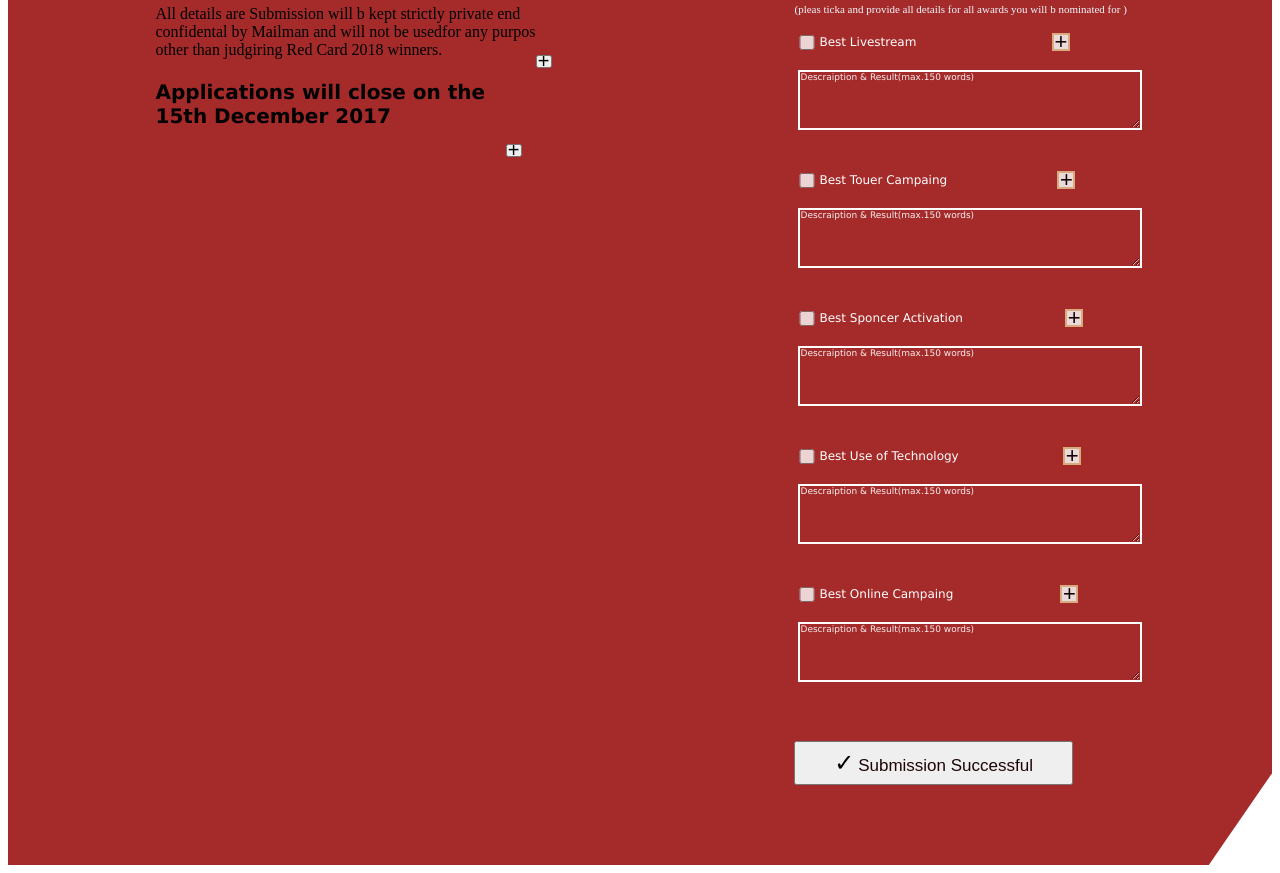
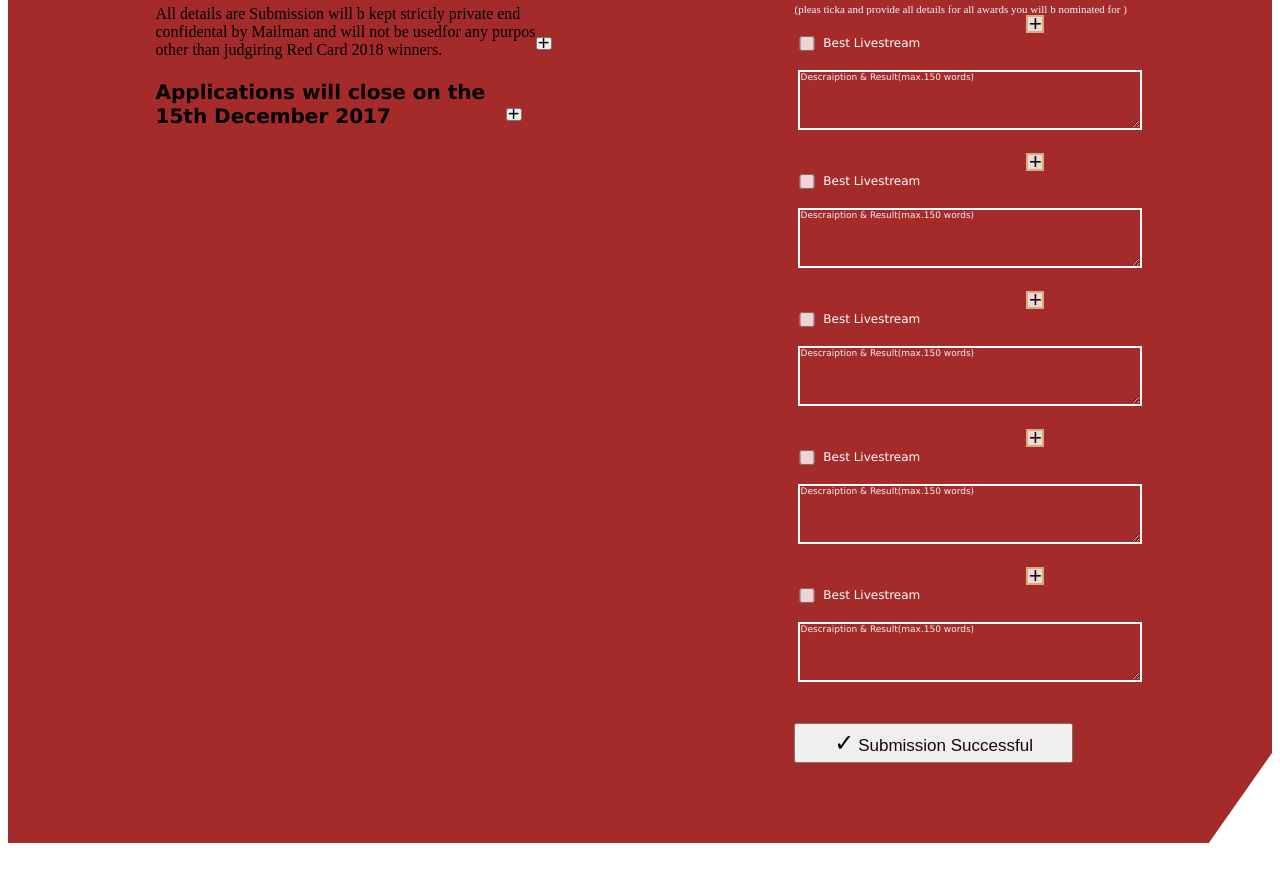
Before and after one commit to BilalRauf304/Task-3, a plain HTML site: page index.html in a window 1280 px wide. Shown: the part 413-1286 px from the top of the page. After the commit the page ends 1264 px from the top, so only its background shows below. Drawn offline with Linux system fonts and the light colour scheme.

Commit message:
commit again

```diff
--- a/index.css
+++ b/index.css
@@ -211,8 +211,8 @@ textarea::placeholder {
     color: aliceblue;
 }
 button{
-    margin:0px 0px 0px 0px;
-    height:44px ;
+    margin:-18px 0px 0px 0px;
+    height:40px ;
     width: 80%;
     text-align: center;
 }
@@ -229,3 +229,11 @@ button{
     align-items: center;
     font-size: 25px;
 }
+.best-live-flex{
+    display: flex;
+    width: 100%;
+}
+.lab-inp{
+    height: 20px;
+    width: 232px;
+}
--- a/index.html
+++ b/index.html
@@ -36,32 +36,77 @@
         </p>
         <div class="aside-div">
             <div class="main-d">
-                <label class="checkboxes123"><input type="checkbox" id="chek-1" />Best Livestream</label>
-                  <span class="bt-spac1"> <button class="btm-1">+</button></span>
+               <div class="best-live-flex">
+                <div class="lab-inp">
+                 <label class="checkboxes123">
+                  <input type="checkbox" id="chek-1" />
+                  Best Livestream
+                </label>
+                </div>
+                <div>
+                   <button class="btm-1">+</button>
+                  </div>
+                </div>
                      <div class="textarea-sp"><textarea placeholder="Descraiption & Result(max.150 words)"class="input-4"></textarea> </div>
             </div>
-             <div class="main-d">
-                <label class="checkboxes123"><input type="checkbox" id="chek-1" />Best Touer Campaing</label>
-                  <div class="bt-spac2"> <button class="btm-1">+</button></div>
+            <div class="main-d">
+               <div class="best-live-flex">
+                <div class="lab-inp">
+                 <label class="checkboxes123">
+                  <input type="checkbox" id="chek-1" />
+                  Best Livestream
+                </label>
+                </div>
+                <div>
+                   <button class="btm-1">+</button>
+                  </div>
+                </div>
                      <div class="textarea-sp"><textarea placeholder="Descraiption & Result(max.150 words)"class="input-4"></textarea> </div>
             </div>
-             <div class="main-d">
-                <label class="checkboxes123"><input type="checkbox" id="chek-1" />Best Sponcer Activation</label>
-                  <div class="bt-spac3"> <button class="btm-1">+</button></div>
+            <div class="main-d">
+               <div class="best-live-flex">
+                <div class="lab-inp">
+                 <label class="checkboxes123">
+                  <input type="checkbox" id="chek-1" />
+                  Best Livestream
+                </label>
+                </div>
+                <div>
+                   <button class="btm-1">+</button>
+                  </div>
+                </div>
                      <div class="textarea-sp"><textarea placeholder="Descraiption & Result(max.150 words)"class="input-4"></textarea> </div>
             </div>
-             <div class="main-d">
-                <label class="checkboxes123"><input type="checkbox" id="chek-1" />Best Use of Technology</label>
-                  <div class="bt-spac4"> <button class="btm-1">+</button></div>
+            <div class="main-d">
+               <div class="best-live-flex">
+                <div class="lab-inp">
+                 <label class="checkboxes123">
+                  <input type="checkbox" id="chek-1" />
+                  Best Livestream
+                </label>
+                </div>
+                <div>
+                   <button class="btm-1">+</button>
+                  </div>
+                </div>
                      <div class="textarea-sp"><textarea placeholder="Descraiption & Result(max.150 words)"class="input-4"></textarea> </div>
             </div>
-             <div class="main-d">
-                <label class="checkboxes123"><input type="checkbox" id="chek-1" />Best Online Campaing</label>
-                  <div class="bt-spac5"> <button class="btm-1">+</button></div>
+            <div class="main-d">
+               <div class="best-live-flex">
+                <div class="lab-inp">
+                 <label class="checkboxes123">
+                  <input type="checkbox" id="chek-1" />
+                  Best Livestream
+                </label>
+                </div>
+                <div>
+                   <button class="btm-1">+</button>
+                  </div>
+                </div>
                      <div class="textarea-sp"><textarea placeholder="Descraiption & Result(max.150 words)"class="input-4"></textarea> </div>
             </div>
    </div>
-        <button>
+          <button>
           <span style="font-size: 24px">&#10003;</span>
           <a class="link-1" href="/Task3-file2/indexs.html">
             Submission Successful
```
